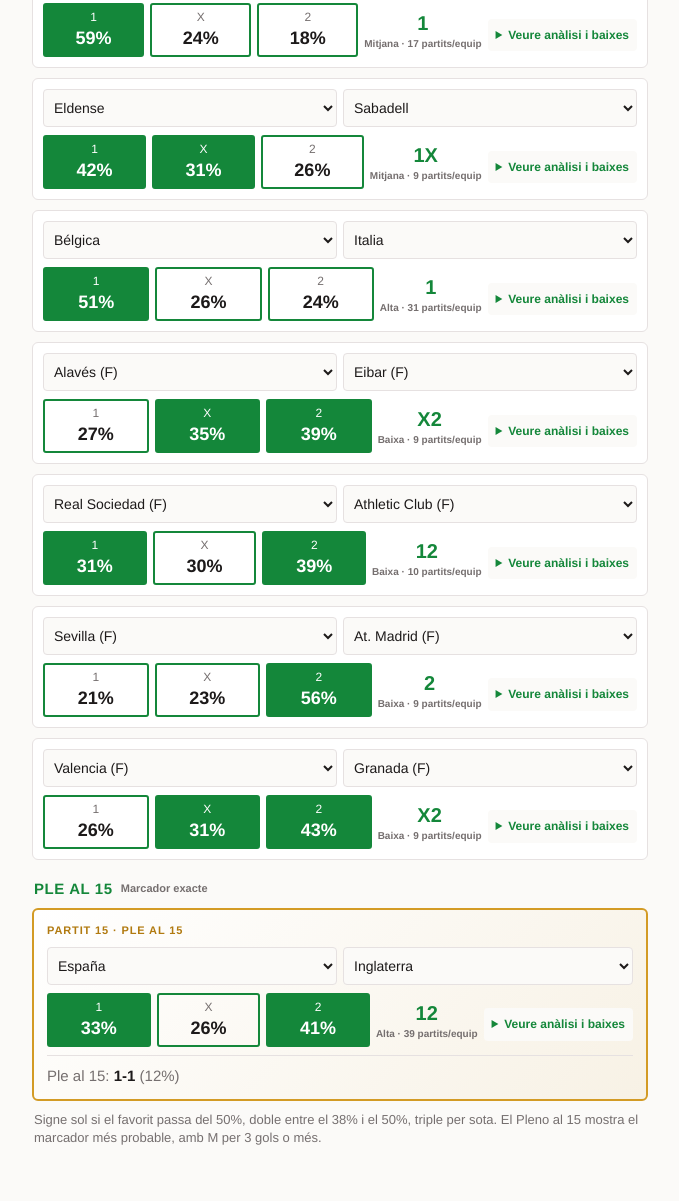
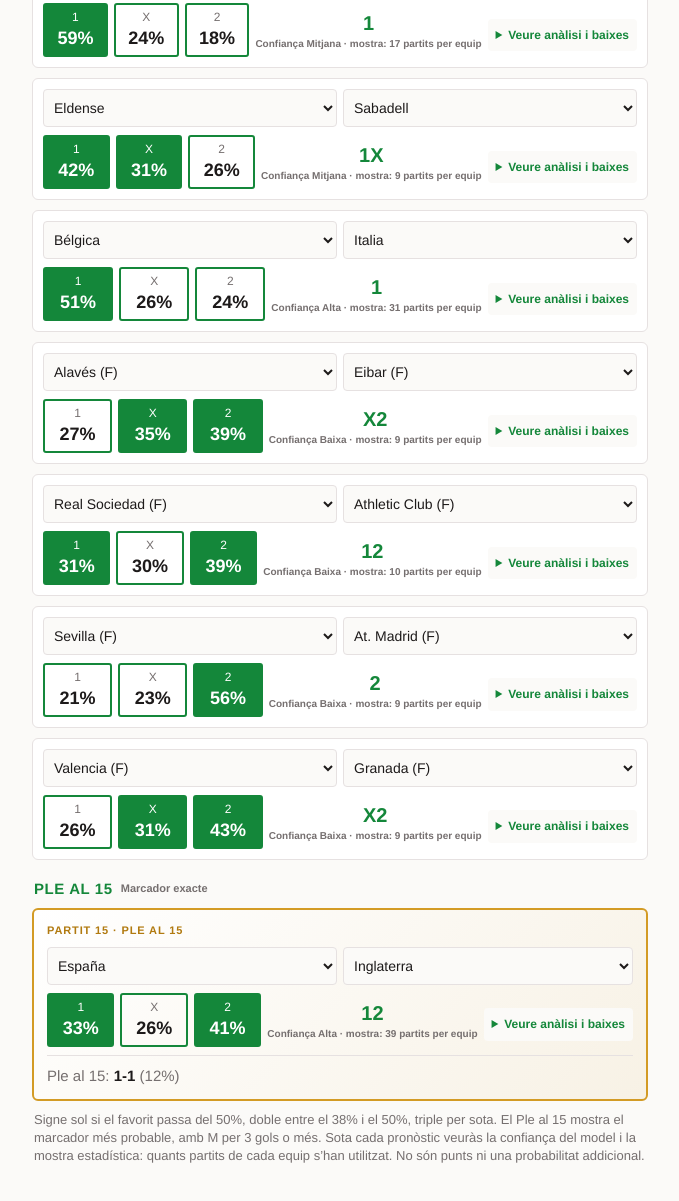
Before and after one commit to CathalMcDonegal/Quini-Gol, a plain HTML site: page index.html in a window 1280 px wide. Shown: the part 1123-2324 px from the top of the page, without its empty margins (300-979 px from the left). Drawn offline with Linux system fonts and the light colour scheme.

Commit message:
Aclareix confiança i mostra estadística dels pronòstics

```diff
--- a/index.html
+++ b/index.html
@@ -37,7 +37,7 @@ button.g{background:none;color:var(--r);border:2px solid var(--r)}
 </style></head><body>
 <header><img src="mark.svg" alt=""><div><h1>Quini Gol</h1><p id="sub">Pronòstics amb model estadístic</p></div></header>
 <main><div id="msg"></div><div id="rows"></div>
-<p class="note">Signe sol si el favorit passa del 50%, doble entre el 38% i el 50%, triple per sota. El Pleno al 15 mostra el marcador més probable, amb M per 3 gols o més.</p></main>
+<p class="note">Signe sol si el favorit passa del 50%, doble entre el 38% i el 50%, triple per sota. El Ple al 15 mostra el marcador més probable, amb M per 3 gols o més. Sota cada pronòstic veuràs la confiança del model i la mostra estadística: quants partits de cada equip s’han utilitzat. No són punts ni una probabilitat addicional.</p></main>
 <div class="bar"><div><strong id="comb">1</strong> combinacions</div><span><button class="g" id="rs">Esborrar</button> <button class="g" id="save">Desa</button> <button id="cp">Copiar</button></span></div>
 <script>
 const $=s=>document.querySelector(s),K='quiniela_v1';
@@ -126,7 +126,7 @@ function draw(){let comb=1;const txt=[];
   const absText=abs.length?abs.map(x=>x.team+': '+x.player+' ('+x.type+')').join(' · '):'Cap baixa registrada a la font connectada; no equival a confirmar que no n’hi hagi.';
   const hs=pred.teamStats.home,as=pred.teamStats.away;
   const statText=hs&&as&&hs.att!==undefined?('Rendiment local: '+hs.gf+' gols a favor / '+hs.ga+' en contra en '+hs.played+' partits. Visitant: '+as.gf+' / '+as.ga+' en '+as.played+' partits.'):(hs&&as?('Atac local '+(hs.hatt||1).toFixed(2)+'× · defensa local '+(hs.hdef||1).toFixed(2)+'× · atac visitant '+(as.aatt||1).toFixed(2)+'× · defensa visitant '+(as.adef||1).toFixed(2)+'×'):'No hi ha mostra estadística completa dels dos equips en la mateixa competició.');
-  out.innerHTML=[0,1,2].map(k=>`<div class="bx ${pk.includes('1X2'[k])?'on':''}"><i style="height:${Math.round(p[k]*100)}%"></i><span>${'1X2'[k]}</span><strong>${Math.round(p[k]*100)}%</strong></div>`).join('')+`<div class="pick">${pk}<small style="display:block;font-size:10px;color:var(--m)">${pred.confidence} · ${pred.samples} partits/equip</small></div>`+`<details class="analysis"><summary>Veure anàlisi i baixes</summary><p>${statText}</p><p>Gols esperats del model: ${pred.expected[0].toFixed(2)} – ${pred.expected[1].toFixed(2)}. Base: ${pred.competition}.</p><p class="${abs.length?'absence':'gooddata'}">${absText}</p><p>${'Dades obertes de Liga F · '+(A.updated||'')+'. Les baixes només es donen per confirmades si una font identifica explícitament la jugadora i el club.'}</p><p>Fonts: <a href="https://www.laliga.com/futbol-femenino/clasificacion" target="_blank" rel="noopener">LaLiga · classificació</a> · <a href="https://femgol.com/en/liga-f/standings/" target="_blank" rel="noopener">FemGol · estadístiques</a> · <a href="https://fbref.com/en/comps/230/Liga-F-Stats" target="_blank" rel="noopener">FBref · estadístiques avançades</a> · <a href="https://rfef.es/es" target="_blank" rel="noopener">RFEF · disciplina</a></p></details>`;
+  out.innerHTML=[0,1,2].map(k=>`<div class="bx ${pk.includes('1X2'[k])?'on':''}"><i style="height:${Math.round(p[k]*100)}%"></i><span>${'1X2'[k]}</span><strong>${Math.round(p[k]*100)}%</strong></div>`).join('')+`<div class="pick">${pk}<small style="display:block;font-size:10px;color:var(--m)">Confiança ${pred.confidence} · mostra: ${pred.samples} partits per equip</small></div>`+`<details class="analysis"><summary>Veure anàlisi i baixes</summary><p>${statText}</p><p>Gols esperats del model: ${pred.expected[0].toFixed(2)} – ${pred.expected[1].toFixed(2)}. Base: ${pred.competition}.</p><p class="${abs.length?'absence':'gooddata'}">${absText}</p><p>${'Dades obertes de Liga F · '+(A.updated||'')+'. Les baixes només es donen per confirmades si una font identifica explícitament la jugadora i el club.'}</p><p>Fonts: <a href="https://www.laliga.com/futbol-femenino/clasificacion" target="_blank" rel="noopener">LaLiga · classificació</a> · <a href="https://femgol.com/en/liga-f/standings/" target="_blank" rel="noopener">FemGol · estadístiques</a> · <a href="https://fbref.com/en/comps/230/Liga-F-Stats" target="_blank" rel="noopener">FBref · estadístiques avançades</a> · <a href="https://rfef.es/es" target="_blank" rel="noopener">RFEF · disciplina</a></p></details>`;
   if(i==14){sh.insertAdjacentHTML('beforeend',`<div class="pl">Ple al 15: <strong>${lab(b[0])}-${lab(b[1])}</strong> (${Math.round(b[2]*100)}%)</div>`);comb*=1}}
  $('#comb').textContent=comb.toLocaleString('ca');window._t=txt.join('\n')}
 $('#rs').onclick=()=>{if(confirm('Esborrar els pronòstics de la jornada?')){sel=(F.matches||[]).map(x=>[x.home,x.away]);localStorage.setItem(K+'_'+(F.journey||'manual'),JSON.stringify(sel));init()}};
```
